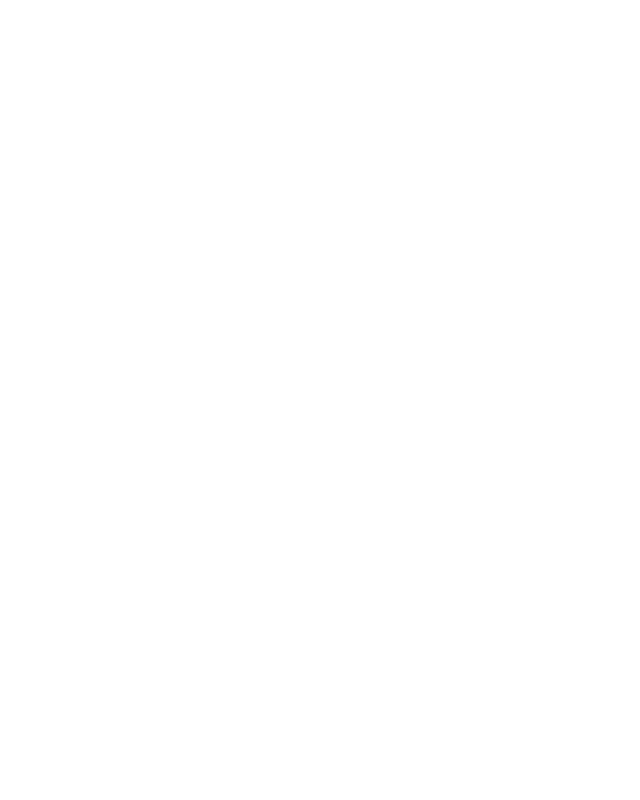
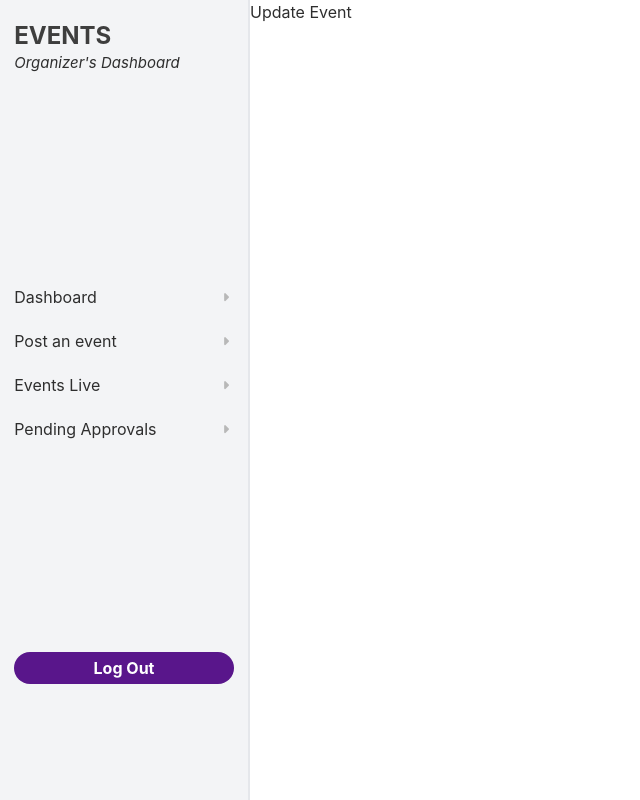
Before and after one commit to noorf-02/EVENTS---FRONTEND, a React (Vite) app: page /host-dashboard/edit-event/1 in a window 1280 px wide. Before the commit this address had no page. Shown: the whole page, without its empty margins (0-640 px from the left). Built offline with nearby package versions, Linux system fonts and the light colour scheme.

Commit message:
added navigation and page for edit

```diff
--- a/src/App.jsx
+++ b/src/App.jsx
@@ -13,6 +13,7 @@
 import LogOut from "./HOST COMPONENETS/LogOut";
 import { ToastContainer, toast } from "react-toastify";
 import "react-toastify/dist/ReactToastify.css";
+import EditEvent from "./HOST COMPONENETS/EditEvent";
 
 function App() {
   return (
@@ -28,6 +29,7 @@
           <Route path="post-event" element={<PostEvent />} />
           <Route path="pending-approvals" element={<ApprovalPending />} />
           <Route path="events-live" element={<ApprovedEvents />} />
+          <Route path="edit-event/:id" element={<EditEvent/>}/>
         </Route>
 
         <Route path="/attendee-dashboard" element={<AttendeeDashboard />} />
--- a/src/HOST COMPONENETS/ApprovalPending.jsx
+++ b/src/HOST COMPONENETS/ApprovalPending.jsx
@@ -1,10 +1,13 @@
 import React, { useEffect, useState } from "react";
 import axios from "axios";
 import { toast } from "react-toastify";
+import { useNavigate } from "react-router-dom";
+import { editEvent } from "../../../Server/CONTROLLER/event";
 
 function ApprovalPending() {
   const [event, setEvent] = useState([]);
-  async function getEvents() {
+  const navigate = useNavigate();
+    async function getEvents() {
     try {
       const token = localStorage.getItem("token");
       console.log("TOKEN", token);
@@ -41,7 +44,6 @@
       console.log(error.response?.data);
     }
   }
-
   return (
     <>
       <div className="wrapper flex flex-col items-center justify-center py-10 gap-10">
@@ -56,7 +58,8 @@
       </div>
 
       <div className="events-map flex flex-col gap-2">
-        {event.map((myEvents) => {
+        {event.length===0 ? (<p className="wrapper text-2xl text-gray-400 italic">No events yet!</p>
+        ) : ( event.map((myEvents) => {
           console.log("My events:", myEvents);
 
           return (
@@ -105,13 +108,13 @@
                 >
                   Delete
                 </button>
-                <button className="bg-green-800 hover:bg-green-700 cursor-pointer transition-all duration-300 text-white font-medium py-1 px-2 rounded-[6px] w-[70px]">
+                <button onClick={()=>navigate(`edit-event/${myEvents._id}`)} className="bg-green-800 hover:bg-green-700 cursor-pointer transition-all duration-300 text-white font-medium py-1 px-2 rounded-[6px] w-[70px]">
                   Edit
                 </button>
               </div>
             </div>
           );
-        })}
+        }))}
       </div>
     </>
   );
--- /dev/null
+++ b/src/HOST COMPONENETS/EditEvent.jsx
@@ -0,0 +1,11 @@
+import React from 'react'
+
+function EditEvent() {
+  return (
+    <div>
+      Update Event
+    </div>
+  )
+}
+
+export default EditEvent
```
